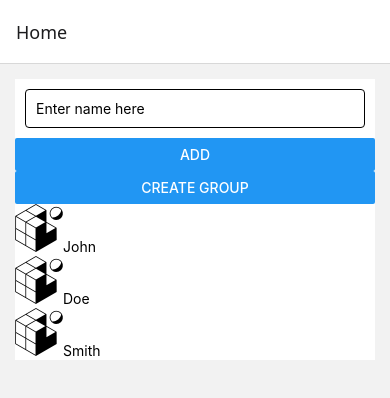
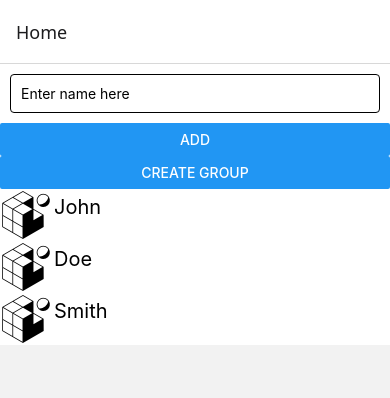
Before and after one commit to psanirudh/SplitShare, a React Native app in the folder Split-Share-ReactNative/: screen /Home in a window 390 px wide. Shown: the top 398 px of the page. Built offline with nearby package versions, Linux system fonts and the light colour scheme.

Commit message:
UI changes logo added

```diff
--- a/Split-Share-ReactNative/EditTranc.jsx
+++ b/Split-Share-ReactNative/EditTranc.jsx
@@ -1,11 +1,12 @@
-import { Button, TextInput } from "react-native-web"
+import { Button, TextInput } from "react-native"
 
 const EditTranc = ({navigation})=>{
     return(
     <>
     <TextInput placeholder="Edit Name"/>
-    <input type="int"  placeholder="Edit amount"/>
-    <Button title="Save"/>
+    <TextInput inputMode="numeric" keyboardType="numeric"  placeholder="Edit amount"/>
+    <Button title="Save"
+    onPress={()=>navigation.navigate('Transc')}/>
     </>
     );
 }
--- a/Split-Share-ReactNative/Group.jsx
+++ b/Split-Share-ReactNative/Group.jsx
@@ -9,6 +9,9 @@ const Group = ({navigation}) =>{
         title='AddMembers'
         onPress={()=>navigation.navigate()
         }/>
+        <Button
+        title='Create group'
+        onPress={()=>navigation.navigate(Home)}/>
         </>
     );
 };
--- a/Split-Share-ReactNative/GroupDetail.jsx
+++ b/Split-Share-ReactNative/GroupDetail.jsx
@@ -2,12 +2,14 @@ import { Text } from "react-native";
 import React from "react";
 import { View } from "react-native";
 import { Button } from "react-native-web";
+import {StyleSheet} from 'react-native';
 
 let transactions = ["ani", "bala", "chandu", "dinesh", "eswar", "faiyaz", "gopi", "hari", "ishan", "jai", "kiran", "lakshmi", "mani", "naveen", "omkar", "praveen", "qureshi", "raju", "sai", "teja", "uma", "vijay", "waseem", "xavier", "yash", "zakir"];
 
-const GroupDetail = ({navigation}) =>{
+const GroupDetail = ({navigation,route}) =>{
     return (
-        <View>
+        <View style={styles.container}>
+            <Text style={styles.grp}>The group name is {route.params.title}</Text>
         {transactions.map((transaction, index) => (
           <Text onPress={() =>  {navigation.navigate('Transc')}}
             key={index}>{transaction}</Text>
@@ -20,3 +22,11 @@ const GroupDetail = ({navigation}) =>{
 };
 
 export default GroupDetail;
+
+const styles = StyleSheet.create({
+    container: {
+    },
+    grp:{
+       fontSize:30,
+       fontWeight:'bold',    }
+});
--- a/Split-Share-ReactNative/Home.jsx
+++ b/Split-Share-ReactNative/Home.jsx
@@ -5,7 +5,7 @@ import { database } from "./Firebase";
 import { ref, onValue } from "firebase/database";
 import { useEffect, useState } from 'react';
 import GroupDetail from './GroupDetail';
-import logo from './assets/favicon.png'
+import favicon from './assets/favicon.png'
 import Group from "./Group";
 
 // const [data, setData] = useState([]);
@@ -29,7 +29,7 @@ import Group from "./Group";
 
 
 
-const Home = ({navigation}) =>{
+const Home = ({navigation,props}) =>{
   const [text,settext]=useState('');
   const [arr,setArr] = useState( [
     {title: 'John', desc: "adfghjklcvbnm,dfghjkl;dfgjl"},
@@ -45,23 +45,22 @@ const Home = ({navigation}) =>{
         <View>
         <TextInput
         placeholder="Enter name here" style={styles.groupInput}
-
         onChangeText={ textt => handleInputChange(textt)}
       />
-      <Button
+      <Button style={styles.addbtn}
               title="Add"
               onPress={()=>navigation.navigate("Group")}
               />
-          <Button  title='Create Group'
+          <Button style={styles.crtgrpbtn} title='Create Group'
             onPress={() =>  {console.log('Create Group'); setArr([...arr,{title:text,desc:"summa"}]); }}
           />
 
           {arr.map((groupDetails, index) => (
-            <div key={index}>
-            <img src={logo} alt="png  "/>
-            <Text
-            onPress={()=>navigation.navigate('GroupDetail')} key={index}>{groupDetails.title }</Text>
-            </div>
+            <View style={styles.container1} key={index}>
+            <Image style={styles.imgee} source={require('./assets/favicon.png')} />
+            <Text style={styles.txt}
+            onPress={()=>navigation.navigate('GroupDetail',{title:groupDetails.title})} key={index}>{groupDetails.title }</Text>
+            </View>
           ))}
 
         </View>
@@ -91,7 +90,7 @@ export default Home;
 const styles = StyleSheet.create({
   container: {
     backgroundColor: '#fff',
-    margin: 15
+
   },
   app:{
    backgroundColor: 'blue'
@@ -102,5 +101,13 @@ const styles = StyleSheet.create({
     padding: 10,
     margin: 10,
     borderRadius: 4
+  },
+  container1:{
+    flexDirection:'row',
+    margin:2,
+  },
+  txt:{
+    margin:4,
+    fontSize:20,
   }
 });
```
